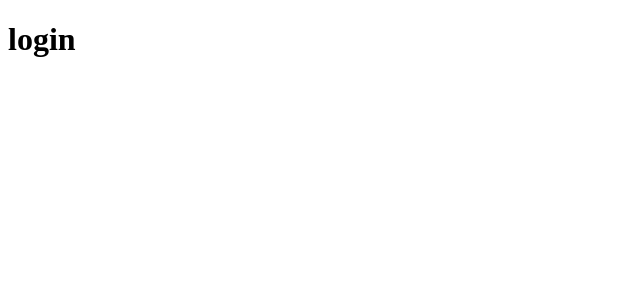
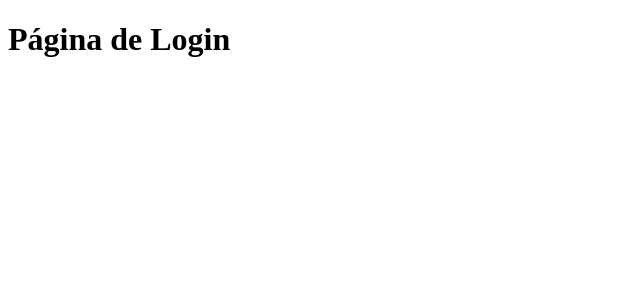
Before and after one commit to thdev-matheus/frontend-kenziehub2.0-react-typescript, a React (Vite) app: page / in a window 1280 px wide. Shown: the top 300 px of the page, without its empty margins (0-640 px from the left). Built offline with nearby package versions, Linux system fonts and the light colour scheme.

Commit message:
feat: Início da página de login

```diff
--- /dev/null
+++ b/src/pages/loginPage/index.tsx
@@ -0,0 +1,7 @@
+export const LoginPage = () => {
+  return (
+    <>
+      <h1>Página de Login</h1>
+    </>
+  );
+};
--- a/src/router/index.tsx
+++ b/src/router/index.tsx
@@ -1,22 +1,15 @@
 import { createBrowserRouter } from "react-router-dom";
+import { LoginPage } from "../pages/loginPage";
 
 export const routes = createBrowserRouter([
   {
     path: "/",
-    element: (
-      <div>
-        <h1>login</h1>
-      </div>
-    ),
+    element: <LoginPage />,
   },
 
   {
     path: "/login",
-    element: (
-      <div>
-        <h1>login</h1>
-      </div>
-    ),
+    element: <LoginPage />,
   },
 
   {
```
